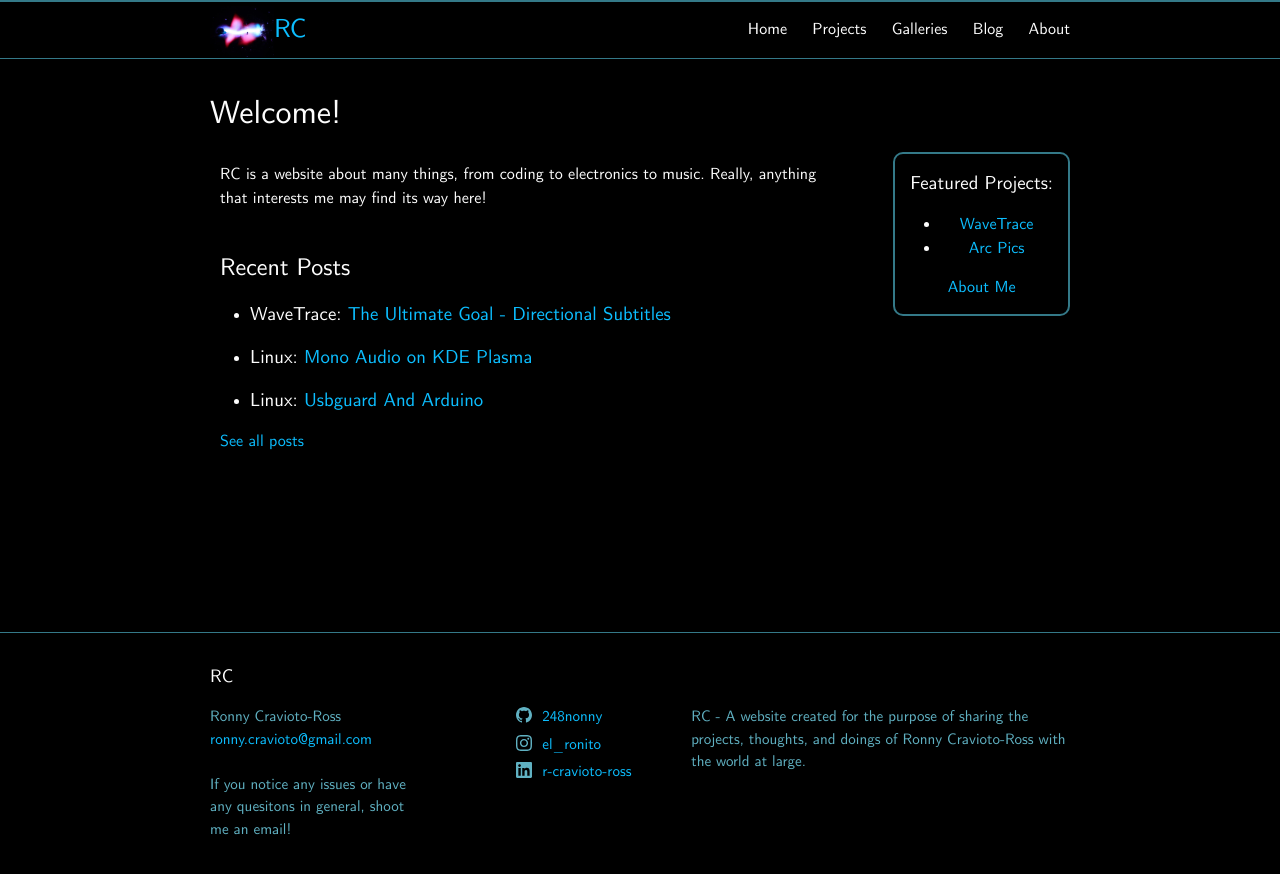
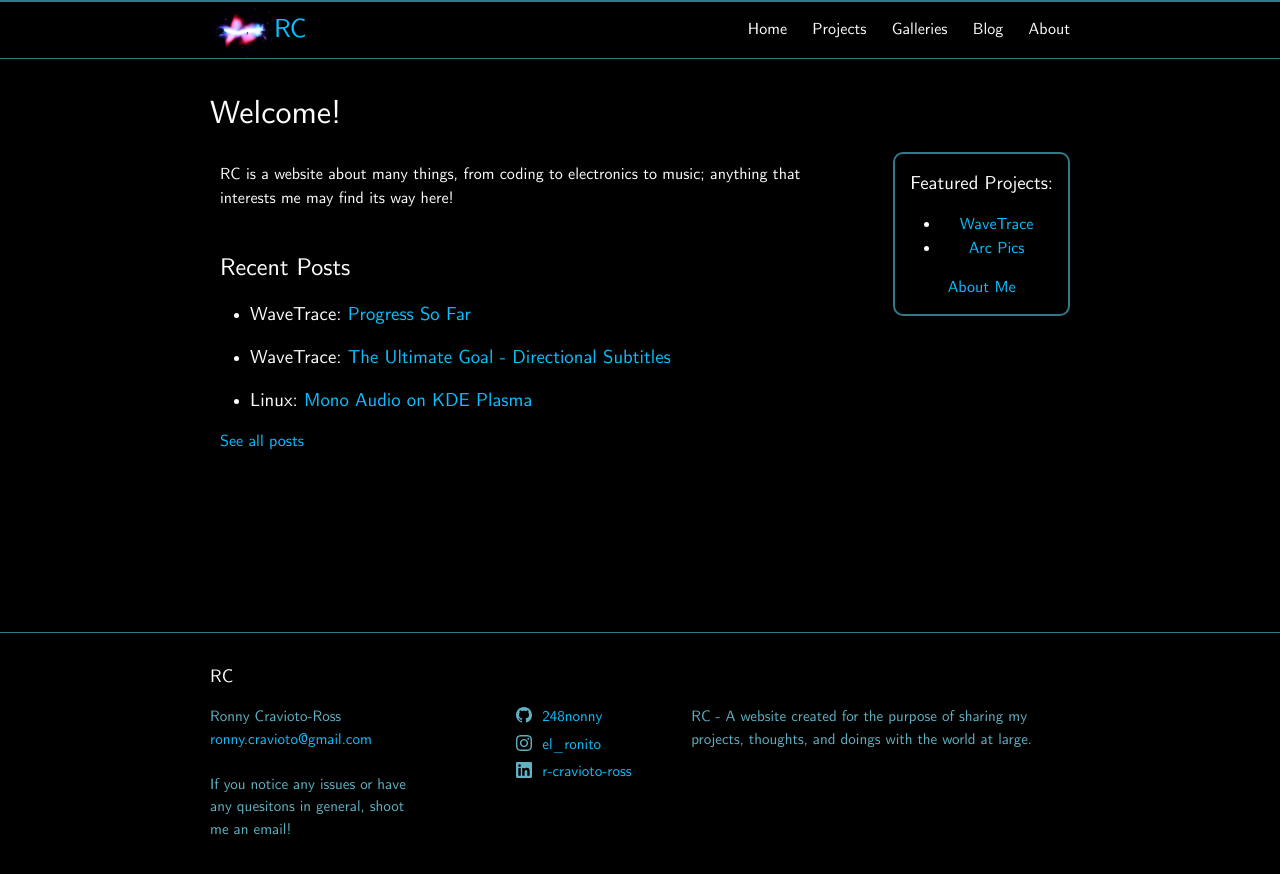
Before and after one commit to 248nonny/248nonny.github.io, a Jekyll site: the page built from index.html, in a window 1280 px wide. Shown: the top 874 px of the page. Built offline with Jekyll 4.4.1, drawn with Linux system fonts in a browser that asks for light colours.

```diff
--- a/_config.yml
+++ b/_config.yml
@@ -22,8 +22,8 @@ title: RC
 author: Ronny Cravioto-Ross
 email: ronny.cravioto@gmail.com
 description: >- # this means to ignore newlines until "baseurl:"
-  RC - A website created for the purpose of sharing the projects,
-  thoughts, and doings of Ronny Cravioto-Ross with the world at large.
+  RC - A website created for the purpose of sharing my projects,
+  thoughts, and doings with the world at large.
 baseurl: "/" # the subpath of your site, e.g. /blog
 url: "https://248nonny.github.io" # the base hostname & protocol for your site, e.g. http://example.com
 github_username:  248nonny
--- a/index.html
+++ b/index.html
@@ -27,8 +27,8 @@ mynumber: 5
     <div class="main-column">
 
         <p>
-            RC is a website about many things, from coding to electronics to music.
-            Really, anything that interests me may find its way here!
+            RC is a website about many things, from coding to electronics to music;
+            anything that interests me may find its way here!
         </p>
 
         <br>
```
Also changed, not shown: Projects/WaveTrace/_posts/2024-01-02-first-post.md (+1 -1 lines), Projects/WaveTrace/_posts/2024-01-20-progress-so-far.md (added, +28 -0 lines), _data/galleries/WaveTrace.yml (deleted, +0 -24 lines), _layouts/gallery.html (+7 -0 lines), _posts/2023-12-29-hello-world.md (+1 -1 lines), _posts/_2023-12-27-welcome-to-jekyll.markdown (renamed from _posts/2023-12-27-welcome-to-jekyll.markdown).
